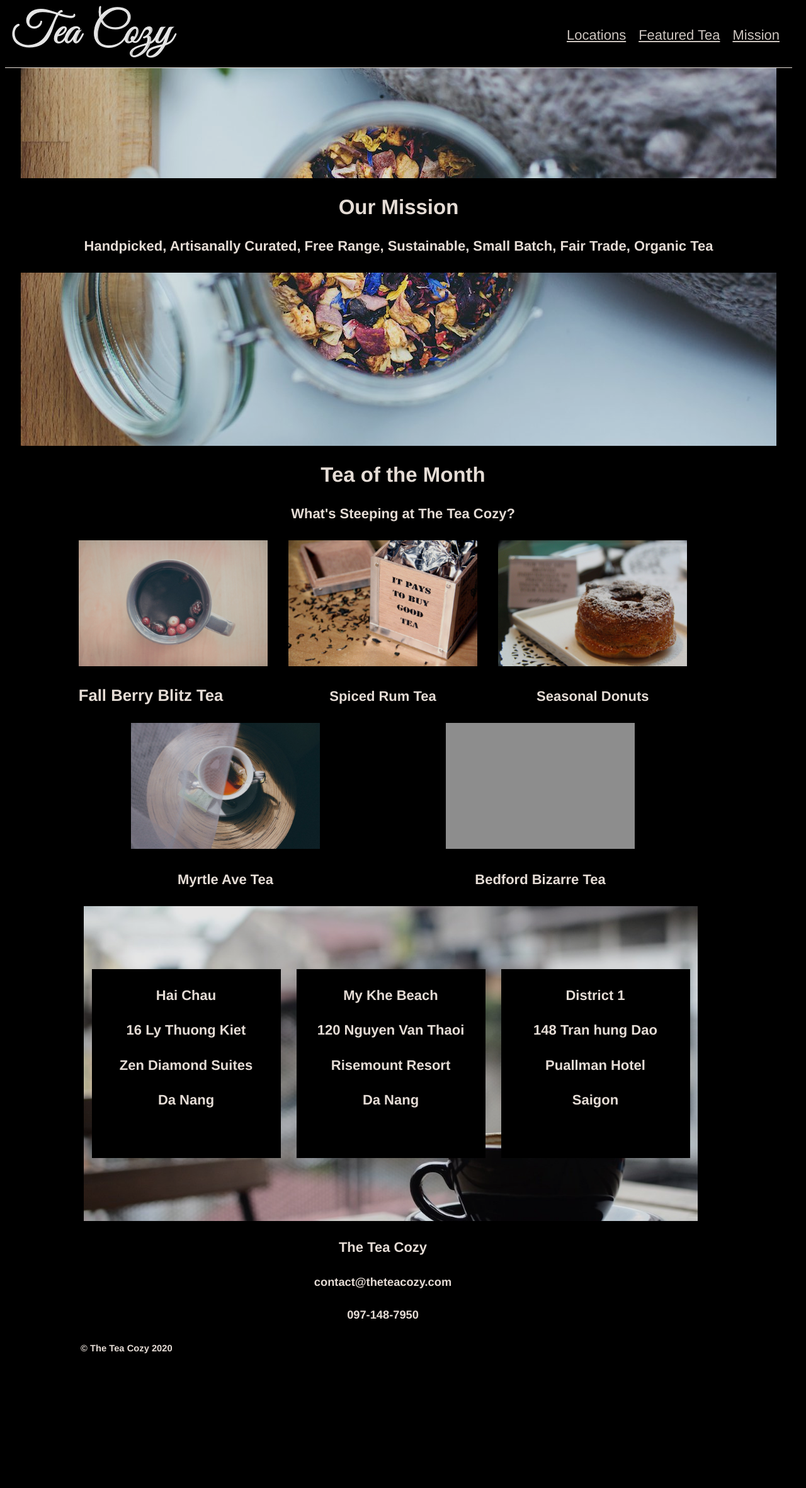
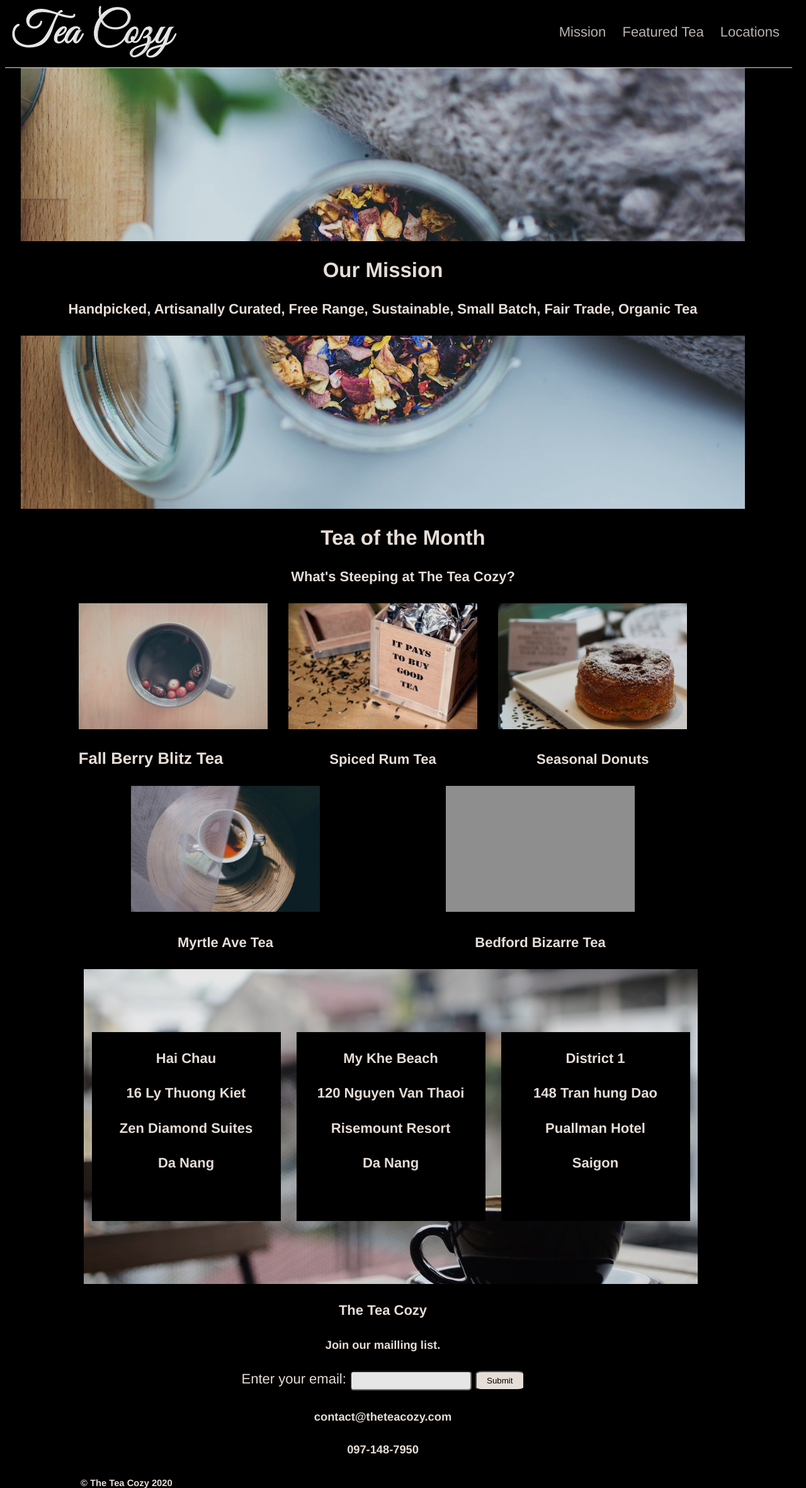
Before and after one commit to GishBird/Tea-Cozy, a plain HTML site: page index.html in a window 1280 px wide. Shown: the whole page at 63% size. Before the commit the page ends 2149 px from the top, so only its background shows below. Drawn offline with Linux system fonts and the light colour scheme; grey boxes are pictures that could not be loaded.

Commit message:
add malling list

```diff
--- a/index.html
+++ b/index.html
@@ -99,6 +99,14 @@
 
     <!-- FOOTER  -->
     <h4>The Tea Cozy</h4>
+
+    <h5>Join our mailling list.</h5>
+    <form action="">
+      <label for="email">Enter your email:</label>
+      <input type="email" id="email" name="email">
+      <input type="submit">
+    </form>
+
     <h5>contact@theteacozy.com</h5>
     <h5>097-148-7950</h5>
     <h6>&#169 The Tea Cozy 2020</h6>
--- a/styles.css
+++ b/styles.css
@@ -29,33 +29,42 @@ h2, h4, h5{
 
 .head-container {
   background-color: black;
-  width: 1250px;
-  position: fixed;
+  max-width: 1250px;
   height: 100px;
   border-bottom: 1px solid seashell;
+  display: flex;
+  justify-content: space-between;
 
 
 }
 .image-left {
-  float: left;
   padding-left: 10px;
   height: 30px;
 
 }
-nav a {
-  float: right;
-  padding-right: 20px;
-  padding-top: 35px;
-  text-decoration: underline;
+.navbar-right {
+  text-decoration: none;
+  padding-top: 30px;
   color: seashell;
   opacity: 0.9;
-  text-decoration: underline;
+
+
+}
+.navbar-right a {
+  margin-right: 20px;
+  text-decoration: none;
+  color: seashell;
+  opacity: 0.9;
+  transition: all 0.3s ease 0s;
+}
+.navbar-right a:hover {
+  color: rgba(210, 196, 49, 0.8);
+
 }
 
-.image-left {
-  padding-left: 10px;
 
-}
+
+
 
 
 
@@ -64,7 +73,7 @@ nav a {
 
 .mission-container {
   height: 700px;
-  width: 1200px;
+  max-width: 1200px;
 
 
 }
@@ -76,7 +85,7 @@ nav a {
   background-image: url("images/img-mission-background.jpg");
 }
 .our-mission {
-  width: 1200px;
+  max-width: 1200px;
   display: flex;
   justify-content: center;
   align-items: center;
@@ -88,7 +97,7 @@ nav a {
 
 /* TEA OF THE MONTH  */
 .tea-of-the-month {
-  width: 1000px;
+  max-width: 1000px;
   margin-left: 100px;
 
 }
@@ -150,3 +159,20 @@ h6 {
   text-align: left;
   margin-left: 20px;
 }
+
+form {
+  text-align: center;
+}
+input[type=submit] {
+  background-color: seashell;
+  color: black;
+  border-radius: 15%;
+  padding: 6px 16px;
+}
+input[type=email] {
+  border-radius: 5px;
+  padding: 6px;
+}
+label {
+  margin-top: 5px;
+}
```
